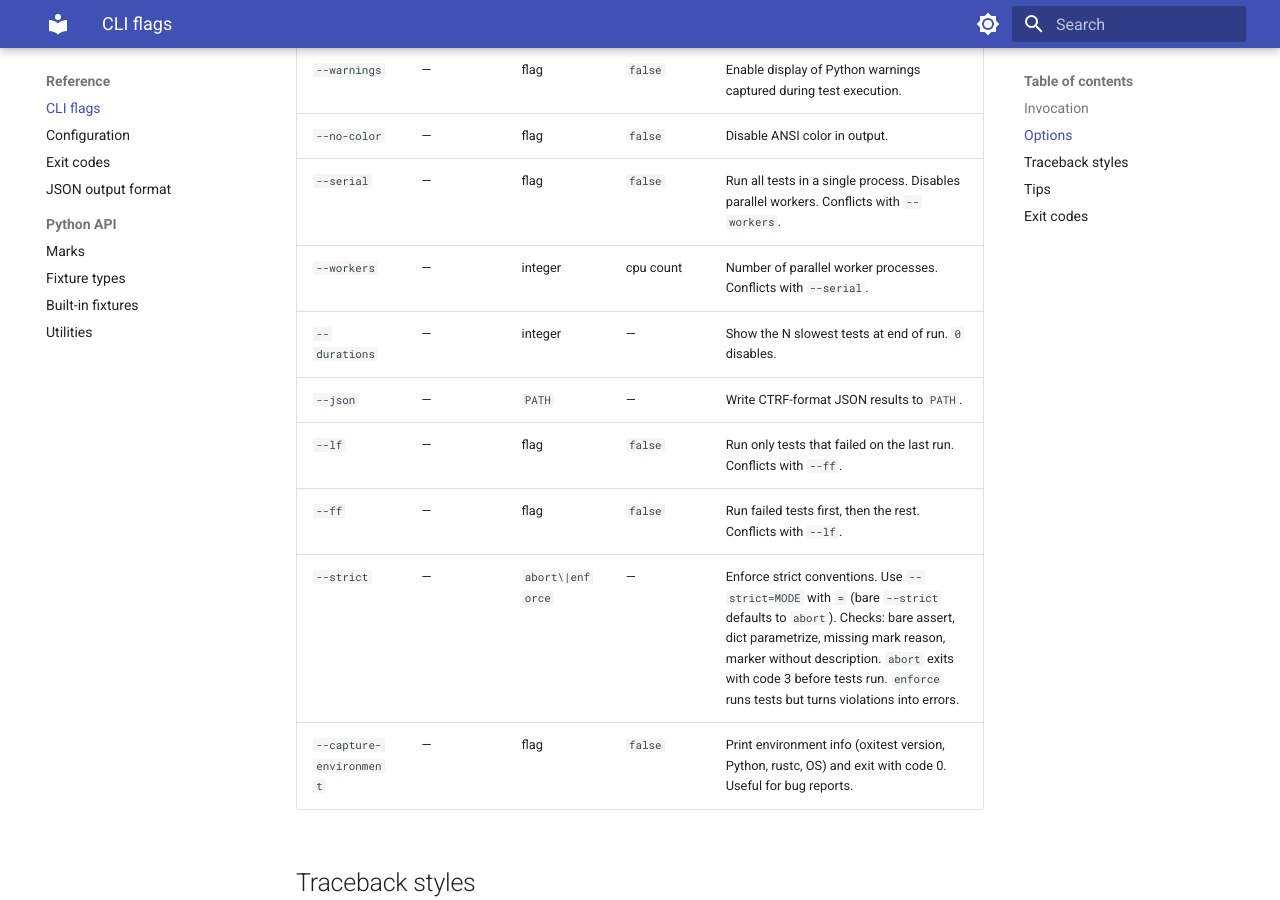
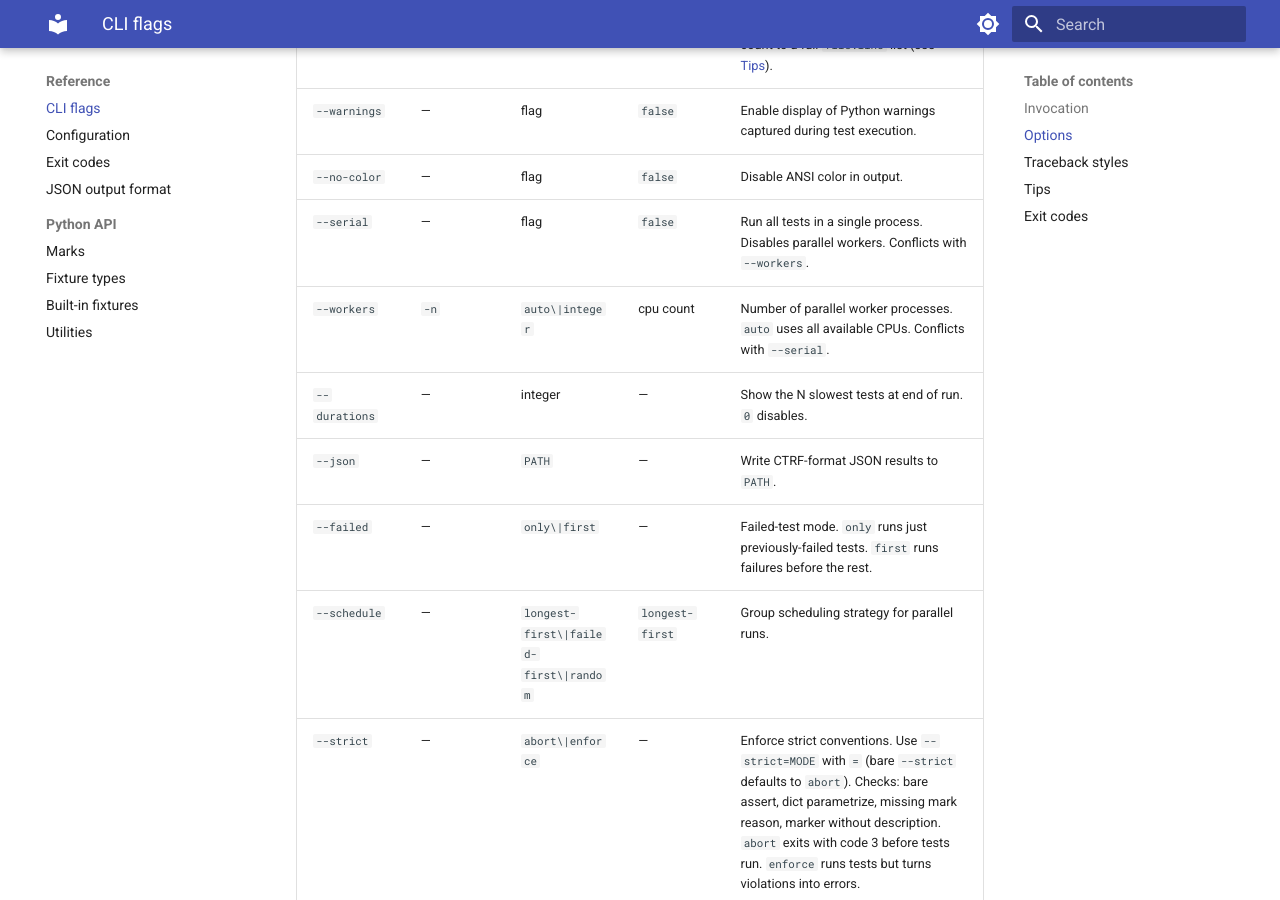
Before and after one commit to kalonji-tools/oxitest, an MkDocs documentation site: the page built from docs/src/reference/cli.md, in a window 1280 px wide and 900 px high, scrolled down 1081 px. Built offline with MkDocs 1.6.1 and Material for MkDocs 9.7.7, drawn with Linux system fonts in a browser that asks for light colours.

Commit message:
docs: update CLI reference — replace --lf/--ff with --failed, add --schedule and -n short
Assisted-by: Claude Sonnet 4.6 <noreply@anthropic.com>

```diff
--- a/docs/src/reference/cli.md
+++ b/docs/src/reference/cli.md
@@ -26,11 +26,11 @@ current working directory when omitted.
 | `--warnings` | — | flag | `false` | Enable display of Python warnings captured during test execution. |
 | `--no-color` | — | flag | `false` | Disable ANSI color in output. |
 | `--serial` | — | flag | `false` | Run all tests in a single process. Disables parallel workers. Conflicts with `--workers`. |
-| `--workers` | — | integer | cpu count | Number of parallel worker processes. Conflicts with `--serial`. |
+| `--workers` | `-n` | `auto\|integer` | cpu count | Number of parallel worker processes. `auto` uses all available CPUs. Conflicts with `--serial`. |
 | `--durations` | — | integer | — | Show the N slowest tests at end of run. `0` disables. |
 | `--json` | — | `PATH` | — | Write CTRF-format JSON results to `PATH`. |
-| `--lf` | — | flag | `false` | Run only tests that failed on the last run. Conflicts with `--ff`. |
-| `--ff` | — | flag | `false` | Run failed tests first, then the rest. Conflicts with `--lf`. |
+| `--failed` | — | `only\|first` | — | Failed-test mode. `only` runs just previously-failed tests. `first` runs failures before the rest. |
+| `--schedule` | — | `longest-first\|failed-first\|random` | `longest-first` | Group scheduling strategy for parallel runs. |
 | `--strict` | — | `abort\|enforce` | — | Enforce strict conventions. Use `--strict=MODE` with `=` (bare `--strict` defaults to `abort`). Checks: bare assert, dict parametrize, missing mark reason, marker without description. `abort` exits with code 3 before tests run. `enforce` runs tests but turns violations into errors. |
 | `--capture-environment` | — | flag | `false` | Print environment info (oxitest version, Python, rustc, OS) and exit with code 0. Useful for bug reports. |
 
```
